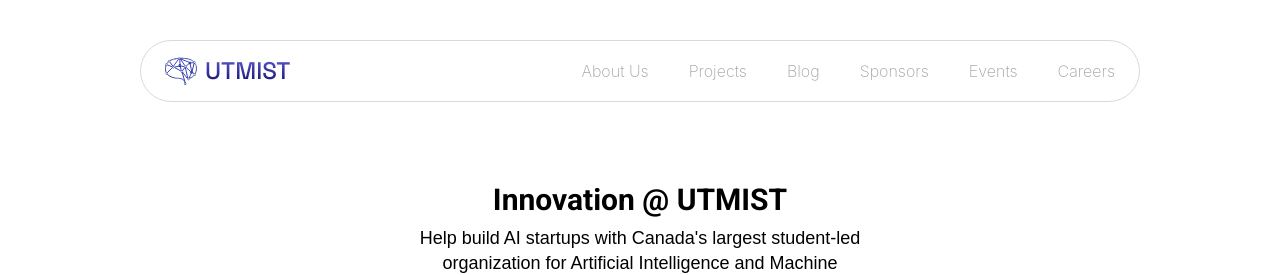
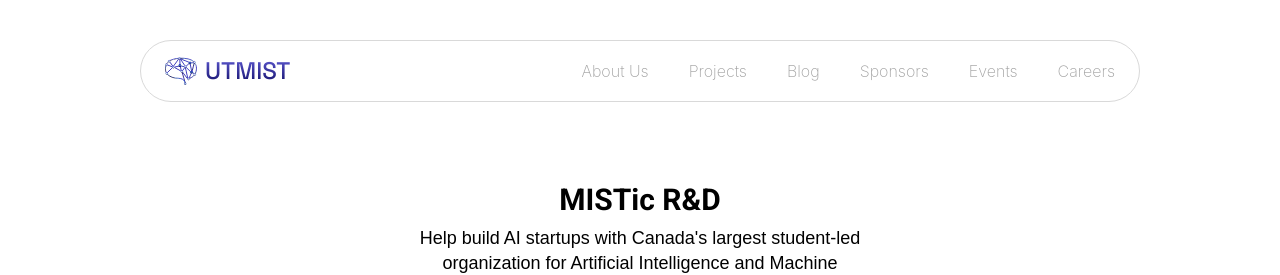
Before and after one commit to UTMIST/UTMIST, a Next.js app in the folder client/: page /startups in a window 1280 px wide. Shown: the top 275 px of the page. Built offline with nearby package versions, Linux system fonts and the light colour scheme.

Commit message:
refactor: changed title from 'Innovation @ UTMIST' to 'MISTic R&D'

```diff
--- a/client/src/app/startups/page.tsx
+++ b/client/src/app/startups/page.tsx
@@ -68,7 +68,7 @@ const HeroSection = () => {
 const HeroIntroductionSection = () => {
   return (
     <div className="flex flex-col gap-2 text-center">
-      <h1 className="font-bold text-2xl md:text-3xl">Innovation @ UTMIST</h1>
+      <h1 className="font-bold text-2xl md:text-3xl">MISTic R&D</h1>
       <p className="text-base md:text-lg m-0 leading-snug text-center">
         <span className="block">
           Help build AI startups with Canada&#39;s largest student-led
```
